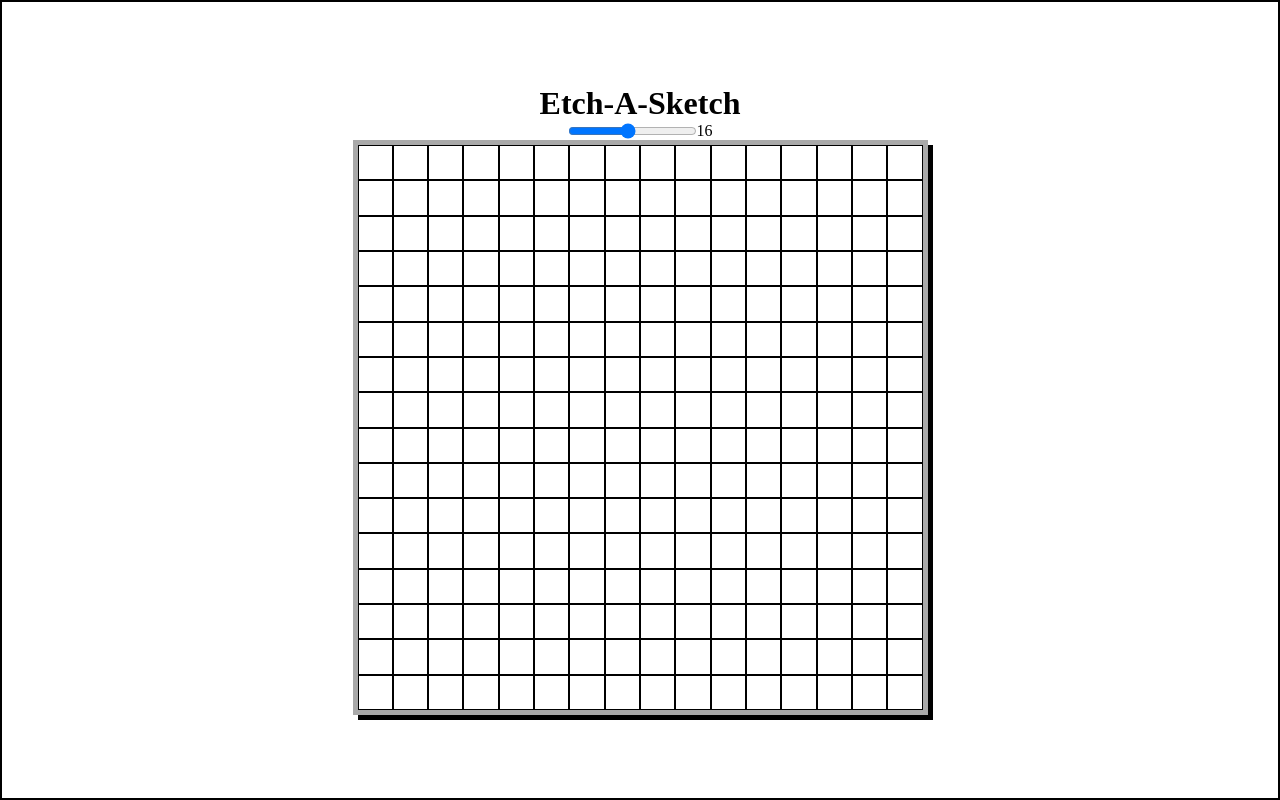
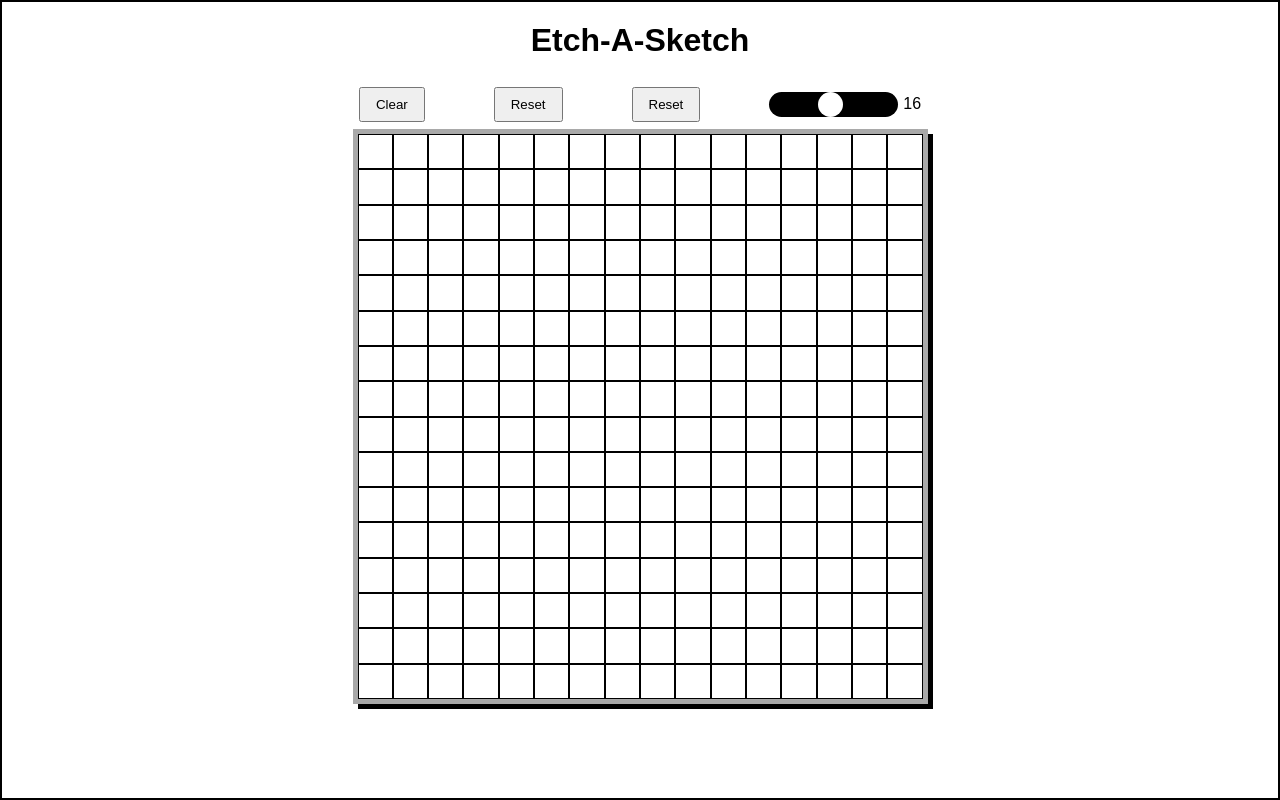
Before and after one commit to swipss/etch-a-sketch, a plain HTML site: page index.html in a window 1280 px wide. Drawn offline with Linux system fonts and the light colour scheme.

Commit message:
Add clear button

```diff
--- a/index.html
+++ b/index.html
@@ -11,10 +11,16 @@
 </head>
 <body>
     <h1>Etch-A-Sketch</h1>
-    <div class="sliderAndValue">
-        <input type="range" min="2" max="32" value="16" id="slider">
-        <p class="value">16</p>
+    <div class="buttons">
+        <button id="clear">Clear</button>
+        <button id="">Reset</button>
+        <button id="">Reset</button>
+        <div class="sliderAndValue">
+            <input type="range" min="2" max="32" value="16" id="slider">
+            <p class="value">16</p>
+        </div>
     </div>
+
     <div class="grid">
 
 
--- a/script.js
+++ b/script.js
@@ -38,4 +38,13 @@ slider.addEventListener('input', () => {
         grid.appendChild(cell)
     }
 })
+const clearBtn = document.querySelector('#clear')
+clearBtn.addEventListener('click', () => {
+    let val = document.querySelector('#slider').value
+    let cell = grid.children
+    for (let i = 0; i < val*val; i++) {
+        cell[i].style.backgroundColor = 'white'
+    }
+})
+
 createGrid()
--- a/style.css
+++ b/style.css
@@ -5,14 +5,15 @@
 }
 h1 {
     text-align: center;
+    margin: 20px 0;
 }
 
 body {
+    font-family: Arial, Helvetica, sans-serif;
     height: 100vh;
     border: 2px solid black;
     display: flex;
     align-items: center;
-    justify-content: center;
     flex-direction: column;
 }
 .grid {
@@ -33,4 +34,41 @@ body {
 
 .sliderAndValue {
     display: flex;
+    align-items: center;
+    gap: 5px
+
 }
+#slider{
+    -webkit-appearance: none;
+    background: black;
+    outline: none;
+    border-radius: 50px;
+}
+
+#slider::-webkit-slider-thumb {
+    -webkit-appearance: none;
+    width: 25px;
+    height: 25px;
+    background: white;
+    border-radius: 50px;
+}
+
+#slider::-moz-range-thumb{
+    width: 25px;
+    height: 25px;
+    background: white;
+    border-radius: 50px;
+}
+
+.buttons {
+    display: flex;
+    flex-direction: row;
+    width: 700px;
+    height: 50px;
+    justify-content: space-evenly;
+    align-items: center;
+}
+
+button {
+    padding: 8px 15px;
+}
```
